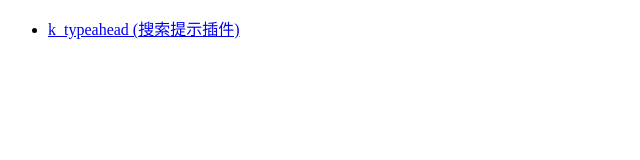
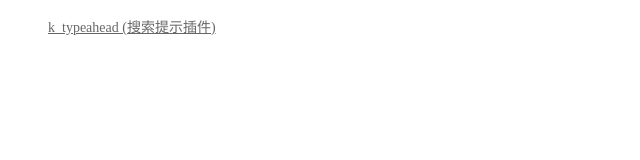
Before and after one commit to xiek881028/kuma, a plain HTML site: page docs/index.html in a window 1280 px wide. Shown: the whole page, without its empty margins (0-640 px from the left). Drawn offline with Linux system fonts and the light colour scheme.

Commit message:
update index

```diff
--- a/docs/index.html
+++ b/docs/index.html
@@ -8,11 +8,20 @@
 		<meta name="Description" content="">
 		<title>kuma插件列表</title>
 		<style>
+			ul li{
+				list-style-type: none;
+				font-size:14px;
+				height:24px;
+				line-height:24px;
+			}
+			ul li a{
+				color:#666;
+			}
 		</style>
 	</head>
 	<body>
 		<ul>
-			<li><a href="k_typeahead.html">k_typeahead (搜索提示插件)</a></li>
+			<li><a href="k_typeahead.html" target="_blank">k_typeahead (搜索提示插件)</a></li>
 		</ul>
 	</body>
 </html>
```
